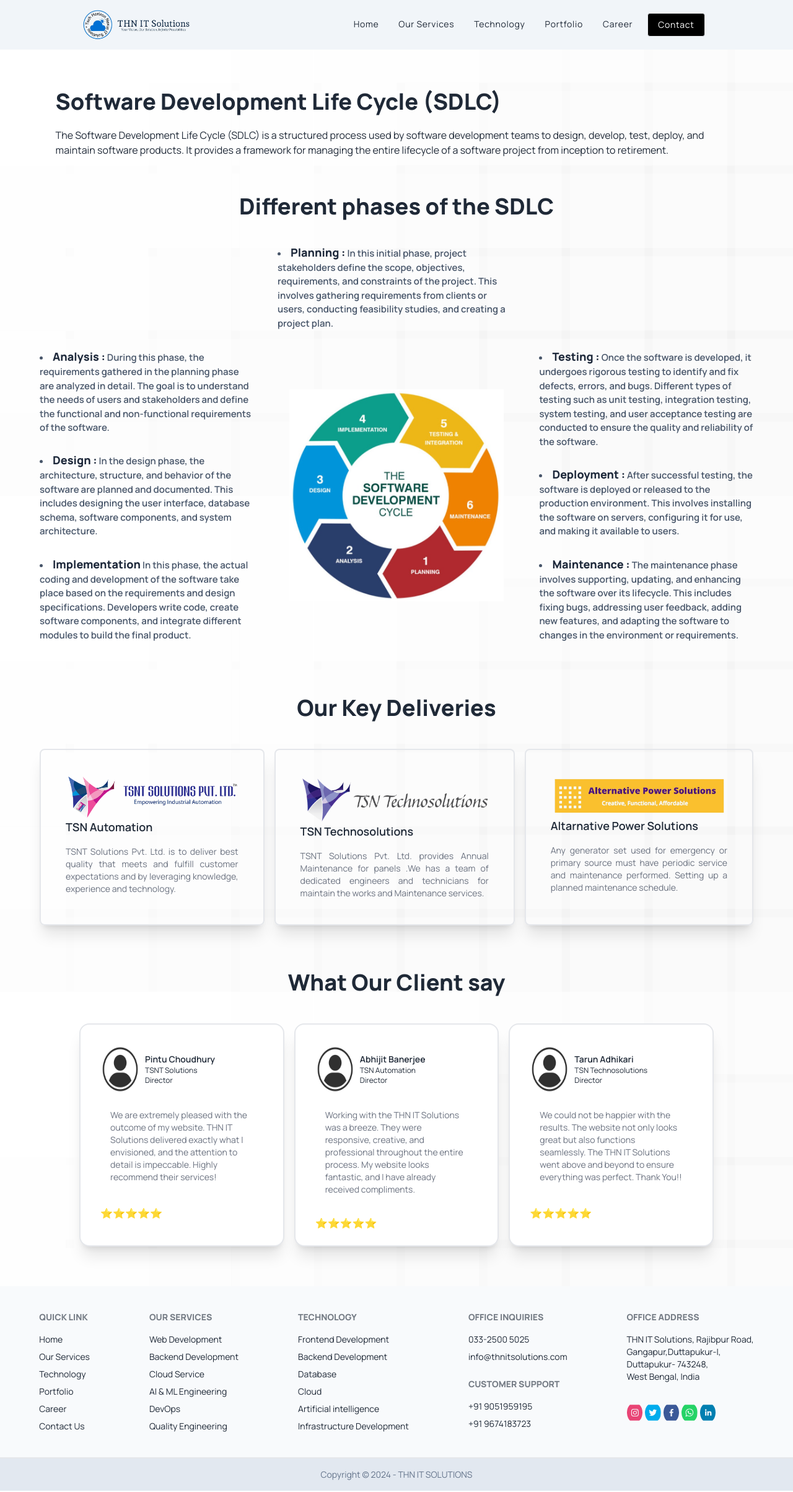
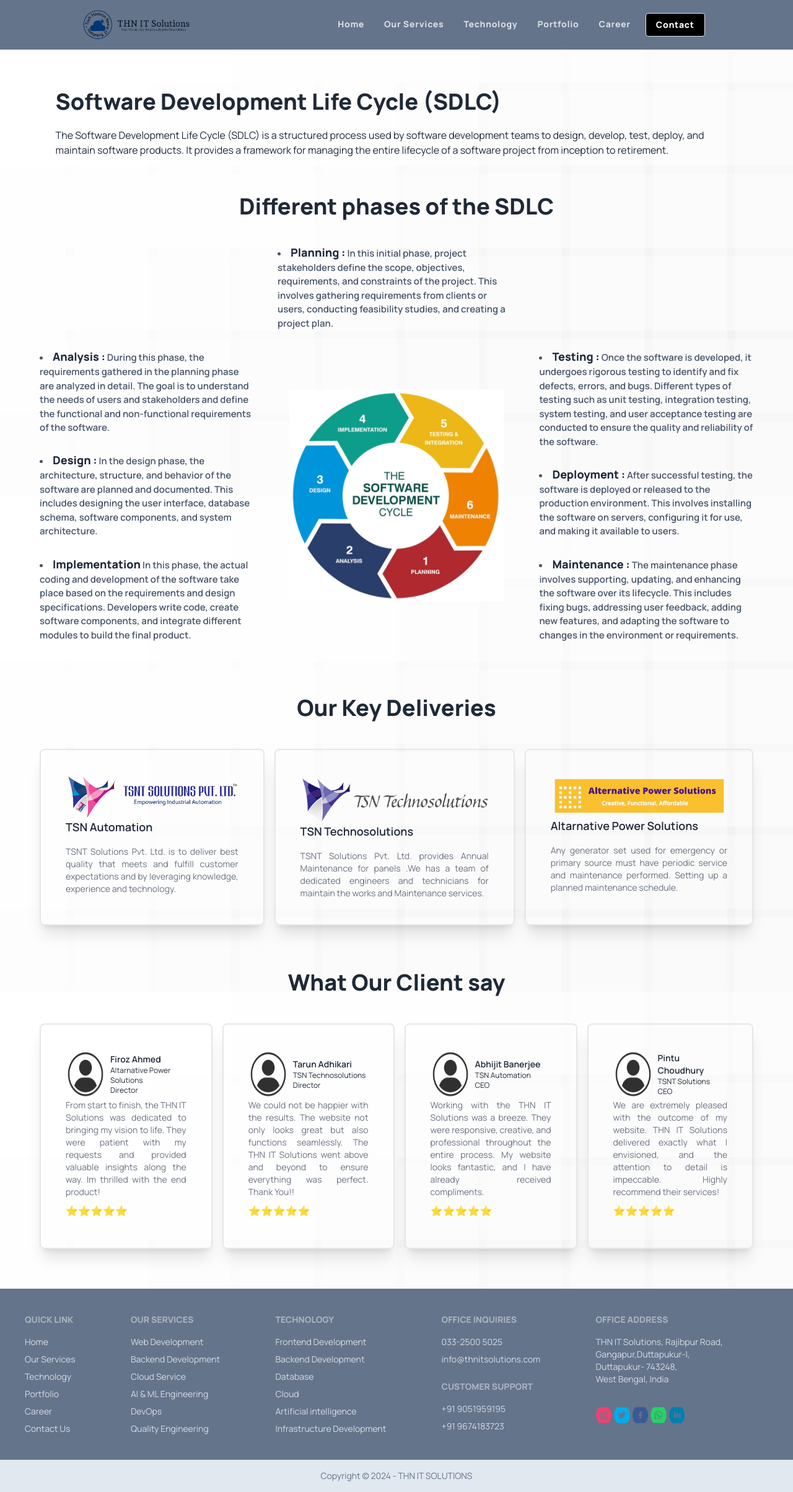
Before and after one commit to whyehtasam/THN-IT-Solutions, a React (Vite) app: page /portfolio in a window 1280 px wide. Shown: the whole page at 62% size. Built offline with nearby package versions, Linux system fonts and the light colour scheme.

Commit message:
Navbar Footer updated

```diff
--- a/src/components/footer/Footer.jsx
+++ b/src/components/footer/Footer.jsx
@@ -2,19 +2,16 @@
 const Footer = () => {
   return (
     <>
-   <footer className="footer  justify-center gap-24 p-10 bg-slate-50 text-base-content border-b-2">
-
-  <nav>
-    <h6 className="footer-title">Quick Link</h6>
+   <footer className="footer p-10 bg-slate-500 text-neutral-content">
+   <nav>
+    <h6 className="footer-title ">Quick Link</h6>
     <a className="link link-hover">Home</a>
-    {/* <a className="link link-hover">About Us</a> */}
     <a className="link link-hover">Our Services</a>
     <a className="link link-hover">Technology</a>
     <a className="link link-hover">Portfolio</a>
     <a className="link link-hover">Career</a>
     <a className="link link-hover">Contact Us</a>
   </nav>
-
   <nav>
     <h6 className="footer-title">Our Services</h6>
     <a className="link link-hover">Web Development</a>
@@ -57,15 +54,8 @@
             <SocialIcon url="https://www.whatsapp.com/" style={{height:"4vh", width:"2vw", borderRadius:"2vw"}} />
             <SocialIcon url="https://www.linkedin.com/" style={{height:"4vh", width:"2vw", borderRadius:"2vw"}} />
       </div>
-      {/* <h6 className="footer-title mt-2">Google Map</h6>
-    <a href="https://www.google.com/maps/place/TSNT+SOLUTIONS+PVT.+LTD.+Works/@22.7820465,88.5362415,18.5z/data=!4m6!3m5!1s0x39f8a3f11aafced1:0xf7931e3ad99b5d5b!8m2!3d22.7821151!4d88.5369854!16s%2Fg%2F11t7dp5_fy?entry=ttu"
-                    target="_blank" rel="noopener noreferrer" style={{textDecoration: "none",  color:"blue", fontSize:"40px"}}>
-                      <img src="/google-maps.svg" alt="Map" className="h-12 w-12" />
-                    </a> */}
   </nav>
 </footer>
-
-
 <footer className="text-center bg-slate-200 ">
     <p className="text-sm text-slate-500" style={{ padding:"2vh 0"}}>Copyright © 2024 - THN IT SOLUTIONS</p>
 </footer>
--- a/src/components/header/Navbar.jsx
+++ b/src/components/header/Navbar.jsx
@@ -45,7 +45,7 @@
 
   return (
 
-    <div className={`drawer bg-slate-100 sticky top-0 z-10 ${isScrolled && 'bg-slate-200  border-b-[1px]'} ${isVisibleServices && 'bg-white'} ${isVisibleTechnology && 'bg-white'}`}>
+    <div className={`drawer bg-slate-500 sticky top-0 z-10 `}>
 
 
      <input id="my-drawer-3" type="checkbox" className="drawer-toggle" />
@@ -83,11 +83,11 @@
           <div className=" hidden md:hidden lg:block">
             <ul className="menu menu-horizontal p-0 h-[100%]  flex justify-end z-10">
               {/* Navbar menu content here */}
-              <Link to='/'><li><a className="text-sm font-medium text-gray-800 rounded-sm tracking-wider z-10 hover:font-semibold">Home</a></li> </Link>
+              <Link to='/'><li><a className="text-sm font-extrabold text-neutral-content rounded-sm tracking-wider z-10 hover:font-semibold">Home</a></li> </Link>
 
               {/* <Link to='/aboutUs'><li><a className="text-sm font-medium text-gray-800 rounded-sm tracking-wider z-10 hover:font-semibold">About Us</a></li> </Link> */}
 
-              <Link to='/ourServices'><li><a className="text-sm font-medium text-gray-800 rounded-sm tracking-wider z-10 hover:font-semibold"
+              <Link to='/ourServices'><li><a className="text-sm font-extrabold text-neutral-content rounded-sm tracking-wider z-10 hover:font-semibold"
               onMouseEnter={() => setIsVisibleServices(true)} onMouseLeave={() => setIsVisibleServices(false)} onClick={()=>setIsVisibleServices(false)}>
               Our Services</a></li> </Link>
 
@@ -95,16 +95,16 @@
 
 
 
-              <Link to='/technology'><li><a className="text-sm font-medium text-gray-800 rounded-sm tracking-wider z-10 hover:font-semibold flex"
+              <Link to='/technology'><li><a className="text-sm font-extrabold text-neutral-content rounded-sm tracking-wider z-10 hover:font-semibold flex"
               onMouseEnter={() => setIsVisibleTechnology(true)} onMouseLeave={() => setIsVisibleTechnology(false)} onClick={() => setIsVisibleTechnology(false)}>
                 Technology</a></li></Link>
 
 
-              <Link to='/portfolio'><li><a className="text-sm font-medium text-gray-800 rounded-sm tracking-wider hover:font-semibold flex">Portfolio</a></li></Link>
+              <Link to='/portfolio'><li><a className="text-sm font-extrabold text-neutral-content rounded-sm tracking-wider hover:font-semibold flex">Portfolio</a></li></Link>
 
 
-              <Link to='/career'><li><a className="text-sm font-medium text-gray-800 rounded-sm tracking-wider z-10 hover:font-semibold">Career</a></li></Link>
-              <Link to='/contact'><li><a className="mx-2 text-sm font-medium rounded tracking-wider border z-10 bg-black text-white hover:bg-slate-100 hover:text-gray-800 hover:font-semibold">Contact</a></li></Link>
+              <Link to='/career'><li><a className="text-sm font-extrabold text-neutral-content rounded-sm tracking-wider z-10 hover:font-semibold">Career</a></li></Link>
+              <Link to='/contact'><li><a className="mx-2 text-sm font-extrabold rounded tracking-wider border z-10 bg-black text-white hover:bg-slate-100 hover:text-neutral-content hover:font-semibold">Contact</a></li></Link>
 
             </ul>
           </div>
--- a/src/components/portfolio/testimonial.jsx
+++ b/src/components/portfolio/testimonial.jsx
@@ -22,54 +22,50 @@
 
 
 
-       <div className="mb-[5%] w-[100%]">
+       {/* <div className="mb-[5%] w-[100%]">
 
-        <div className="w-[80%] items-center mx-auto flex gap-4">
+        <div className="w-[90%] items-center mx-auto flex gap-4 ">
 
-          <div className="card bg-base-100 shadow-xl border-[2px] rounded-box h-[45vh] w-[30vw]">
+          <div className="card w-96 bg-base-100  shadow-xl border-[2px] rounded-box h-[65vh] w-[30vw]">
               <div className="card-body">
               <div className="flex gap-2">
                         <img src="./icin.png" alt="" className="h-[10vh] w-[5vw] rounded-[50%]"/>
                         <div className="justify-start items-center my-auto">
-                      <h3 className="text-left text-sm font-semibold">Pintu Choudhury  </h3>
+                        <h3 className="text-left text-sm font-semibold ">Pintu Choudhury</h3>
                         <p className="text-xs">TSNT Solutions</p>
                         <p className="text-xs">Director</p>
                         </div>
                         </div>
                         <p className="text-sm m-auto items-center p-4 text-gray-500">We are extremely pleased with the outcome of my website. THN IT Solutions delivered
                       exactly what I envisioned, and the attention to detail is impeccable. Highly recommend
-                      their services! </p>
-            <div className="rating  py-2">
-
+                      their services!</p>
               </div>
-            </div>
+              <div className="rating py-2 justify-center"></div>
           </div>
 
-          <div className="card bg-base-100 shadow-xl border-[2px] rounded-box h-[45vh] w-[30vw]">
+            <div className="card w-96 bg-base-100  shadow-xl border-[2px] rounded-box h-[65vh] w-[30vw]">
               <div className="card-body">
               <div className="flex gap-2">
                         <img src="./icin.png" alt="" className="h-[10vh] w-[5vw] rounded-[50%]"/>
                         <div className="justify-start items-center my-auto">
-                      <h3 className="text-left text-sm font-semibold">Abhijit Banerjee</h3>
+                        <h3 className="text-left text-sm font-semibold ">Abhijit Banerjee</h3>
                         <p className="text-xs">TSN Automation</p>
                         <p className="text-xs">Director</p>
                         </div>
                         </div>
                         <p className="text-sm m-auto items-center p-4 text-gray-500">Working with the THN IT Solutions was a breeze. They were responsive, creative,
                and professional throughout the entire process. My website looks fantastic, and
-               I have already received compliments.</p>
-            <div className="rating  py-2">
-
+               I have already received compliments. </p>
               </div>
-            </div>
+              <div className="rating py-2 justify-center"></div>
           </div>
 
-            <div className="card bg-base-100 shadow-xl border-[2px] rounded-box h-[45vh] w-[30vw]">
+            <div className="card w-96 bg-base-100  shadow-xl border-[2px] rounded-box h-[65vh] w-[30vw]">
               <div className="card-body">
               <div className="flex gap-2">
                         <img src="./icin.png" alt="" className="h-[10vh] w-[5vw] rounded-[50%]"/>
                         <div className="justify-start items-center my-auto">
-                      <h3 className="text-left text-sm font-semibold">Tarun Adhikari</h3>
+                        <h3 className="text-left text-sm font-semibold ">Tarun Adhikari</h3>
                         <p className="text-xs">TSN Technosolutions</p>
                         <p className="text-xs">Director</p>
                         </div>
@@ -77,56 +73,105 @@
                         <p className="text-sm m-auto items-center p-4 text-gray-500">We could not be happier with the results. The website not only looks great but also
                functions seamlessly. The THN IT Solutions went above and beyond to ensure everything
                was perfect. Thank You!!</p>
-            <div className="rating  py-2">
+              </div>
+              <div className="rating py-2 justify-center"></div>
+          </div>
 
-            </div>
-            </div>
-            </div>
-           {/*<div className="shadow-xl border-[2px] rounded-lg justify-center p-4">
-
+          <div className="card w-96 bg-base-100  shadow-xl border-[2px] rounded-box h-[65vh] w-[30vw]">
+              <div className="card-body">
               <div className="flex gap-2">
                         <img src="./icin.png" alt="" className="h-[10vh] w-[5vw] rounded-[50%]"/>
-              <div className="justify-start">
-              <h3 className="text-left text-sm font-semibold">Firoz Ahmed  </h3>
+                        <div className="justify-start items-center my-auto">
+                        <h3 className="text-left text-sm font-semibold ">Firoz Ahmed</h3>
                         <p className="text-xs">Altarnative Power Solutions</p>
                         <p className="text-xs">Director</p>
                         </div>
                         </div>
-               <p className="py-4 px-2 text-sm text-justify font-medium  text-gray-500">
+                        <p className="text-sm m-auto items-center p-4 text-gray-500">From start to finish, the THN IT Solutions was dedicated to bringing my vision to life.
+               They were patient with my requests and provided valuable insights along the way.
+               Im thrilled with the end product!</p>
+              </div>
+              <div className="rating py-2 justify-center"></div>
+          </div>
+    </div>
+      </div> */}
+
+
+<div className="flex gap-4 mx-16 mb-[5%]">
+      <div className=" shadow-xl border-[2px] rounded-lg justify-center p-10  h-50 ">
+        <div className="flex gap-2">
+              <img src="./icin.png" alt="" className="h-[10vh] w-[5vw] rounded-[50%]"/>
+              <div className="justify-start items-center my-auto">
+                <h3 className="text-left text-sm font-semibold ">Firoz Ahmed</h3>
+                <p className="text-xs">Altarnative Power Solutions</p>
+                <p className="text-xs">Director</p>
+            </div>
+      </div>
+
+          <p className=" text-sm text-justify font-medium  text-gray-500">
           From start to finish, the THN IT Solutions was dedicated to bringing my vision to life.
           They were patient with my requests and provided valuable insights along the way.
           Im thrilled with the end product!
           </p>
-               <div className="rating"></div>
+          <div className="rating py-2 justify-center"></div>
       </div>
-    */}
+      <div className=" shadow-xl border-[2px] rounded-lg justify-center p-10  h-50 ">
+          <div className="flex gap-2">
+                <img src="./icin.png" alt="" className="h-[10vh] w-[5vw] rounded-[50%]"/>
+                <div className="justify-start items-center my-auto">
+                  <h3 className="text-left text-sm font-semibold ">Tarun Adhikari</h3>
+                  <p className="text-xs">TSN Technosolutions</p>
+                  <p className="text-xs">Director</p>
                 </div>
           </div>
+
+          <p className=" text-sm text-justify font-medium  text-gray-500">
+          We could not be happier with the results. The website not only looks great but also
+          functions seamlessly. The THN IT Solutions went above and beyond to ensure everything
+          was perfect. Thank You!!
+          </p>
+          <div className="rating py-2 justify-center"></div>
+      </div>
+      <div className=" shadow-xl border-[2px] rounded-lg justify-center p-10  h-50 ">
+          <div className="flex gap-2">
+                <img src="./icin.png" alt="" className="h-[10vh] w-[5vw] rounded-[50%]"/>
+                <div className="justify-start items-center my-auto">
+                  <h3 className="text-left text-sm font-semibold ">Abhijit Banerjee</h3>
+                  <p className="text-xs">TSN Automation</p>
+                  <p className="text-xs">CEO</p>
+              </div>
+          </div>
+
+          <p className=" text-sm text-justify font-medium  text-gray-500">
+          Working with the THN IT Solutions was a breeze. They were responsive, creative,
+          and professional throughout the entire process. My website looks fantastic, and
+          I have already received compliments.
+          </p>
+          <div className="rating py-2 justify-center"></div>
+      </div>
+
+      <div className=" shadow-xl border-[2px] rounded-lg justify-center p-10  h-50 ">
+          <div className="flex gap-2">
+                <img src="./icin.png" alt="" className="h-[10vh] w-[5vw] rounded-[50%]"/>
+                <div className="justify-start items-center my-auto">
+                  <h3 className="text-left text-sm font-semibold ">Pintu Choudhury</h3>
+                  <p className="text-xs">TSNT Solutions</p>
+                  <p className="text-xs">CEO</p>
+              </div>
+          </div>
+
+          <p className=" text-sm text-justify font-medium  text-gray-500">
+              We are extremely pleased with the outcome of my website. THN IT Solutions delivered
+              exactly what I envisioned, and the attention to detail is impeccable. Highly recommend
+              their services!
+          </p>
+          <div className="rating py-2 justify-center"></div>
+      </div>
+      </div>
+
       </>
     );
   }
-/*
-  const reviewCard=((reviewData))=>{
-
-    return(
-      <div className="shadow-xl border-[2px] rounded-lg justify-center p-4">
-
-              <div className="flex gap-2">
-              <img src="./icin.png" alt="" className="h-[10vh] w-[5vw] rounded-[50%]"/>
-              <div className="justify-start">
-              <h3 className="text-left text-sm font-semibold">{reviewer.name}</h3>
-              <p className="text-xs">{reviewer.company}</p>
-              <p className="text-xs">{reviewer.post}</p>
-              </div>
-              </div>
-               <p className="py-4 px-2 text-sm text-justify font-medium  text-gray-500">
-                {reviewer.comment}
-               </p>
-               <div className="rating"></div>
-           </div>
-    )
-
-  }*/
 
   export default Testimonial;
 
```
Lines whose indentation alone changed are shown as unchanged.
